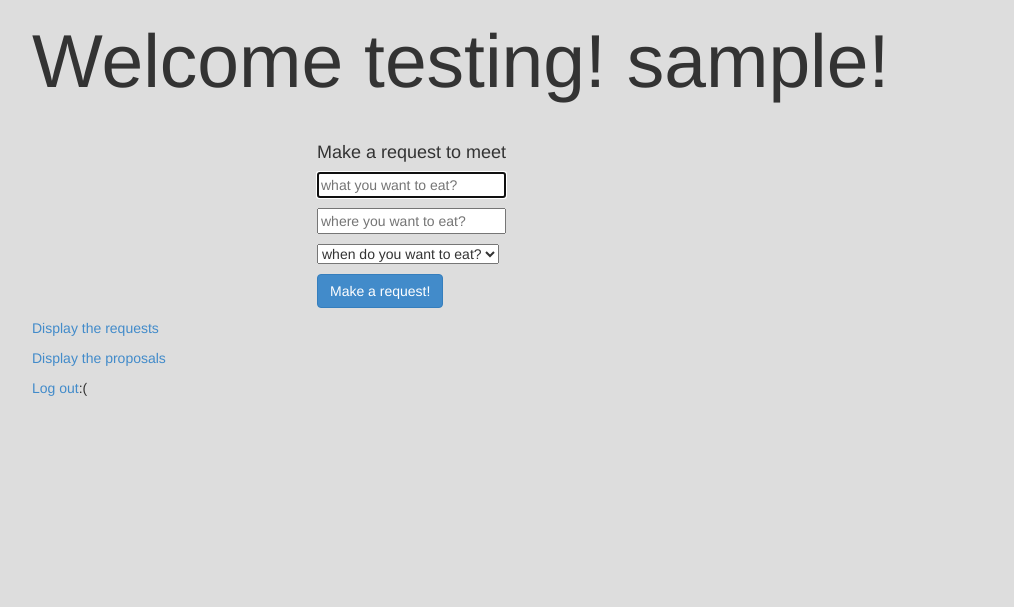
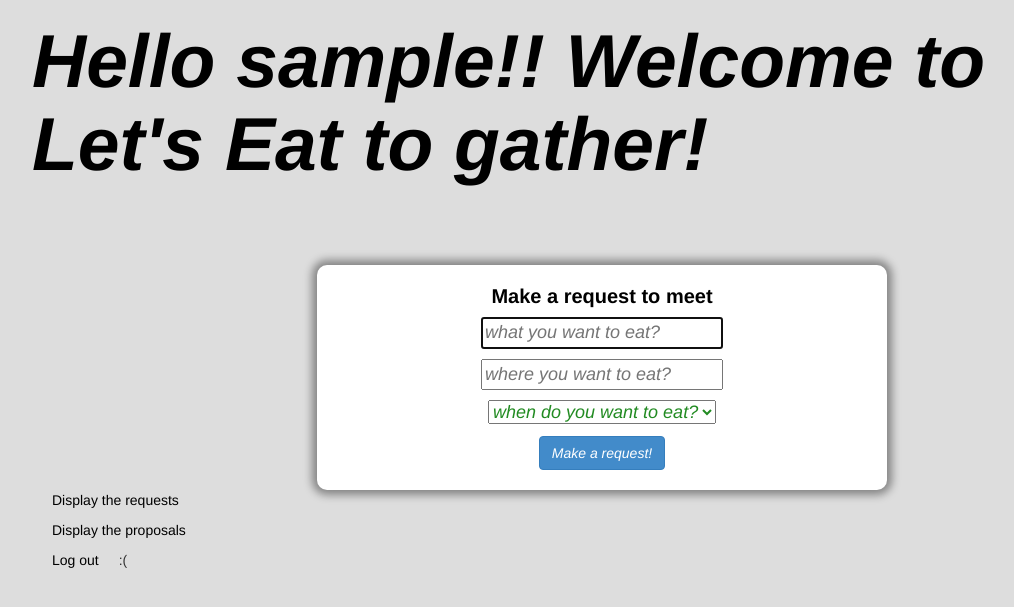
Before and after one commit to rahul-ahuja/MScProject_docker, a Flask app: page / in a window 1280 px wide. Shown: the top 607 px of the page, without its empty margins (38-1052 px from the left). Run offline with Flask 2, Linux system fonts and the light colour scheme; the visitor is signed in with stand-in values (Sample User, id 1); some libraries are stand-ins or nearby versions.

Commit message:
added style

```diff
--- a/templates/welcome.html
+++ b/templates/welcome.html
@@ -10,12 +10,22 @@
 	to {
 		font-size: 75px;
 	}
+	from {
+		color: #ddd;
+
+	}
+	to {
+		color:  black;
+		font-style: italic;
+    	font-weight: bold;
+	}
 }
 
 h1 {
 	animation-name: grow;
 	animation-duration: 5s;
 	animation-fill-mode: forwards;
+
 }
 
 .center {
@@ -23,13 +33,52 @@ h1 {
   		margin-left: auto;
   		margin-right: auto;
   		width: 50%;
+  		color: forestgreen;
+  		font-style: italic;
+  		text-align: center;
 		}
+a
+{
+	color: black;
+	padding: 10px 20px;
+}
+
+a:hover
+{
+	background-color: #00A5D2;
+	color: white;
+
+}
+
+  form
+  {
+  padding: 10px;
+  background-color: white;
+  margin: auto;
+  margin-top: 50px;
+  width: 10px;
+  font-size: 18px;
+  border-radius: 10px;
+  box-shadow: 0px 0px 8px 5px rgba(0, 0, 0, .4);
+  min-height: 50px;
+  }
+
+  h4
+  {
+  	font-size: 20px;
+  	font-weight: bold;
+  	color:  black;
+  	font-style: normal;
+  	-webkit-font-smoothing: antialiased;
+  }
 
 </style>
-<h1>Welcome testing! {{name}}!</h1>
+
+<h1>Hello {{name}}!! Welcome to Let's Eat to gather!</h1>
 <br>
-<h4 class="center">Make a request to meet</h4>
+
 <form action="/", method="post" class="center">
+	<h4>Make a request to meet</h4>
 	<p><input name="meal_type" type="text" placeholder="what you want to eat?" autocomplete="off" autofocus></p>
 
 	<p><input name="location" type="text" placeholder="where you want to eat?" autocomplete="off" autofocus></p>
@@ -43,7 +92,7 @@ h1 {
 		</select>
 	</p>
 	<p><button class="btn btn-primary" type="submit">Make a request!</button></p>
-	</form>
+</form>
 <div>
 
 	<p> <a href="/requests"> Display the requests</a>
```
